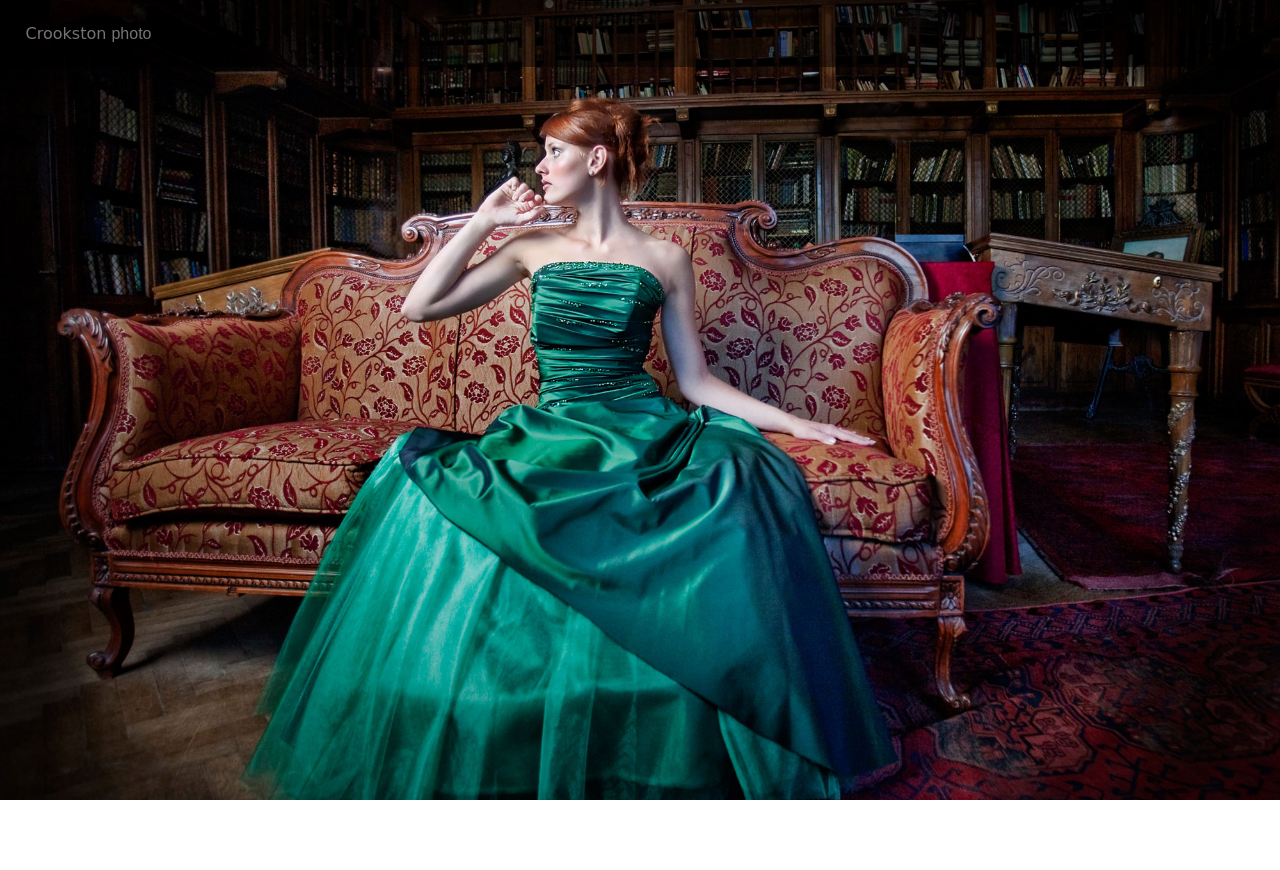
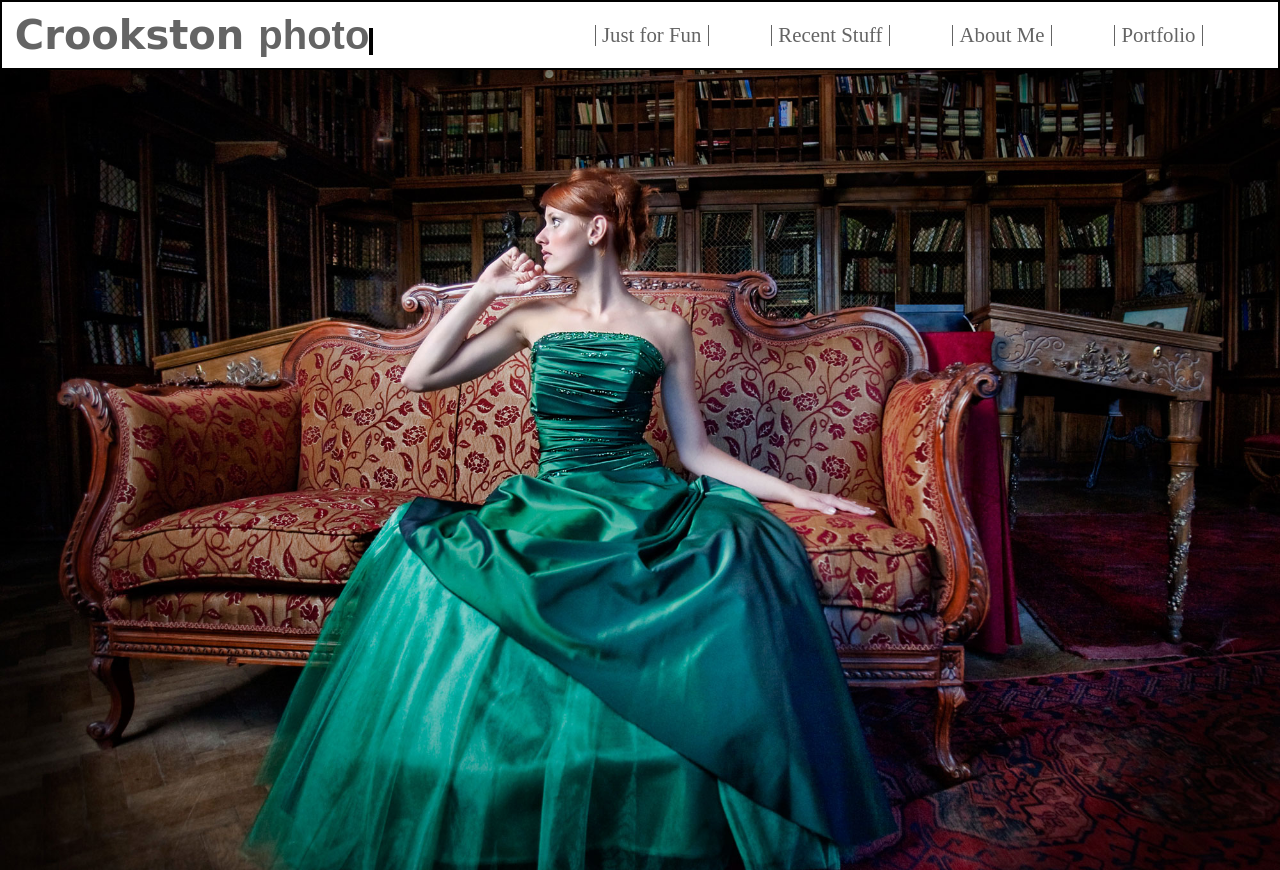
Before and after one commit to endermcbane/crookstonphoto, a plain HTML site: page Index.html in a window 1280 px wide. Before the commit the page ends 800 px from the top, so only its background shows below. Drawn offline with nearby package versions, Linux system fonts and the light colour scheme.

Commit message:
second commit

```diff
--- a/Index.html
+++ b/Index.html
@@ -4,19 +4,28 @@
   <meta charset="UTF-8"/>
   <link rel="stylesheet" href="css/reset.css">
   <link rel="stylesheet" href="css/main.css">
-  <script src="http://code.jquery.com/jquery.min.js"></script>
+  <!--<script src="http://code.jquery.com/jquery.min.js"></script>-->
+  <script type="text/javascript"  src="js/jquery-2.1.1.min.js"></script>
   <script src="js/app.js"></script>
-  <!--<script type="text/javascript"  src="js/jquery-2.1.1.min.js"></script>-->
+
   <title> Crookston Photo </title>
 </head>
 
 <body>
+
 	<div class = "heading">
 		<p id="title">Crookston <span id="title2">photo</span></p>
 
+		<ul class = "navigation" >
+			<li>Portfolio</li>
+			<li>About Me</li>
+			<li>Recent Stuff</li>
+			<li>Just for Fun</li>
+		</ul>
+
 	</div>
 
-	<div class="navigation"></div>
+
 
 	<div id="imageholder">
 
--- a/css/main.css
+++ b/css/main.css
@@ -1,25 +1,57 @@
 /*crookston photo*/
+
+* {
+	border: 2px solid white;
+}
+
+.heading {
+	padding: 1%;
+	background-color: white;
+	position:relative;
+	z-index: 2;
+	border: 2px solid black;
+
+}
+
 #title {
 	font-family: cursive;
-	display:inline-block;
-	color:white;
-	opacity:.9;
+	display: inline;
+
+	color: rgb(100,100,100);
+	opacity:5;
+	font-weight: bold;
+	display: inline-block;
+	font-size: 2.5em;
 
 }
 #title2 {
 	font-family: sans-serif;
-	display:inline-block;
+
 }
 
-html .heading {
-	padding: 2%;
-	opacity: .5;
-
-	background-color: black;
-	position:relative;
-	z-index: 2;
+.navigation {
+z-index: 3;
+color:rgb(100,100,100);
+display: inline;
+font-size: 1.3em;
+border: 2px solid black;
+clear:left;
 
 }
+
+.navigation li {
+	margin-top: .5em;
+	margin-right: 5%;
+	float:right;
+	clear:left;
+	vertical-align: middle;
+	position:relative;
+	border-left: solid #646464 1px;
+	border-right: solid #646464 1px;
+	padding-left: .5%;
+	padding-right: .5%;
+}
+
 
 #imageholder{
 	background-image: url("../images/1.jpg");
@@ -30,24 +62,11 @@ html .heading {
   background-size: cover;
   position: absolute;
 left: 0;
-top: 0;
+
 width: 100%;
 height: 100%;
-z-index: 1;
-display: block;
+
+
 
 background-position: center;
 }
-
-#test {
-
-	position: absolute;
-left: 0;
-top: 0;
-width: 100%;
-height: 100%;
-overflow: hidden;
-display: block;
-opacity: 0;
-background-position: center!important;
-}
--- a/js/app.js
+++ b/js/app.js
@@ -1,3 +1,15 @@
 $(document).ready(function(){
+var imageCount = 1
+function nextPhoto () {
+		imageCount = imageCount+1;
+		document.getElementById('imageholder').style.backgroundImage = 'url("images/2.jpg")';
+		console.log(imageCount)
 
-}
+	};
+
+	$(".heading").on('click', '.navigation', function(){
+		nextPhoto();
+	});
+
+
+});
```
Also changed, not shown: images/2.jpg (added).
